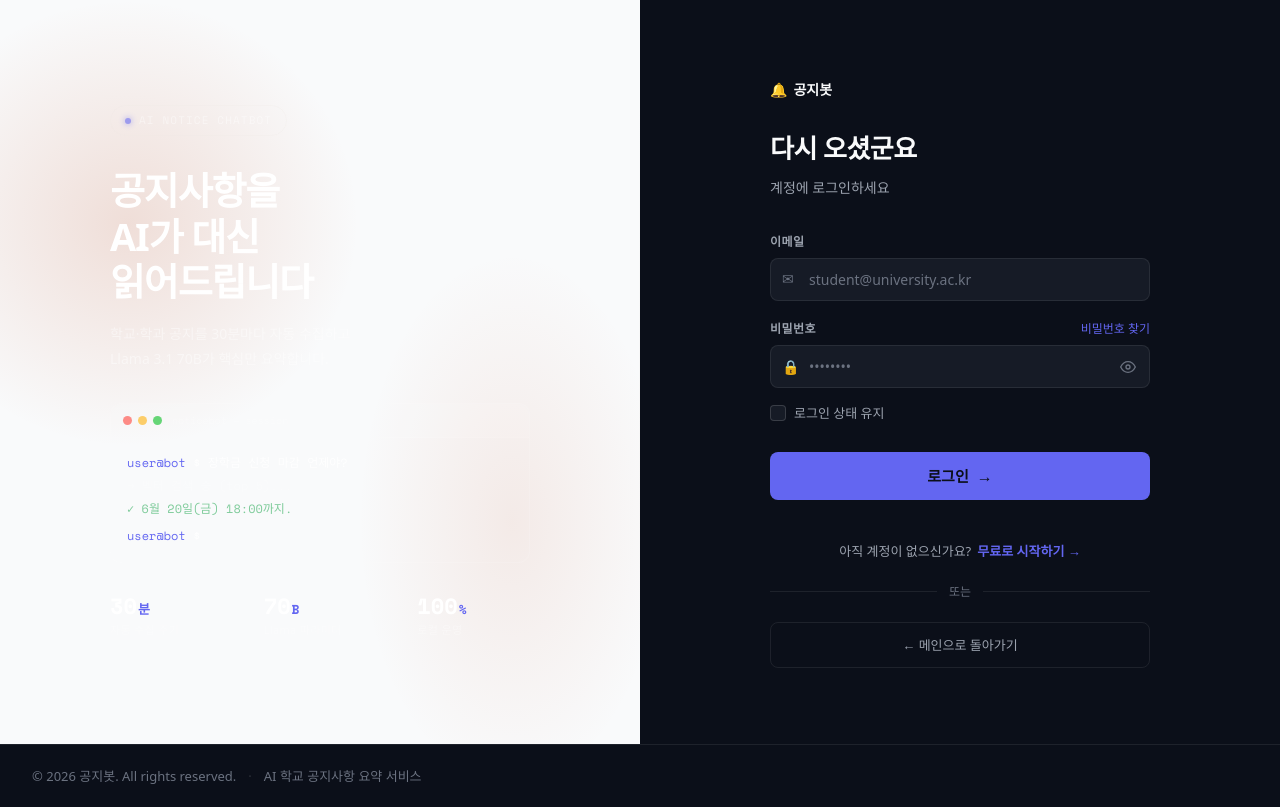
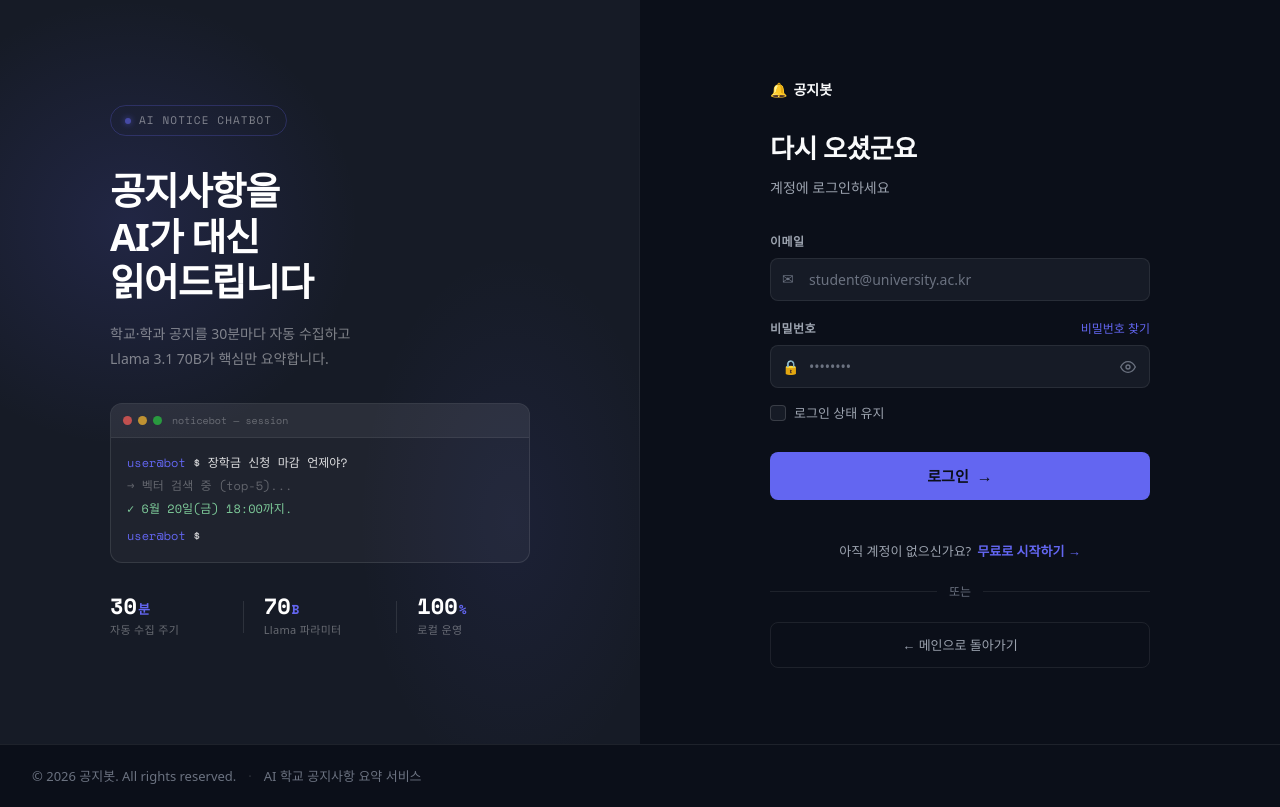
Before and after one commit to Hasegos/openstack-ai-notice-chatbot, a Python web app: template templates/login.html in a window 1280 px wide. Shown: the part 56-863 px from the top of the page. Run offline with Jinja, Linux system fonts and the light colour scheme; the template is opened without the code that fills it, so the values that code supplies are empty; some web fonts are replaced.

Commit message:
FIX login.css 수정
다크테마 버전으로 수정

```diff
--- a/static/css/login.css
+++ b/static/css/login.css
@@ -14,7 +14,7 @@
 
 /* ── auth__panel (Element) ── */
 .auth__panel--brand {
-  background: var(--text);
+  background: var(--surface);
   position: relative;
   overflow: hidden;
   display: flex;
@@ -28,8 +28,8 @@
   position: absolute;
   inset: 0;
   background-image:
-    radial-gradient(ellipse 60% 50% at 20% 30%, rgba(196, 94, 56, 0.18) 0%, transparent 60%),
-    radial-gradient(ellipse 40% 60% at 80% 70%, rgba(196, 94, 56, 0.10) 0%, transparent 60%);
+    radial-gradient(ellipse 60% 50% at 20% 30%, rgba(99, 102, 241, 0.15) 0%, transparent 60%),
+    radial-gradient(ellipse 40% 60% at 80% 70%, rgba(99, 102, 241, 0.08) 0%, transparent 60%);
   pointer-events: none;
 }
 
@@ -40,7 +40,7 @@
   top: 10%;
   height: 80%;
   width: 1px;
-  background: linear-gradient(to bottom, transparent, rgba(232, 228, 222, 0.15), transparent);
+  background: linear-gradient(to bottom, transparent, rgba(255, 255, 255, 0.08), transparent);
 }
 
 .auth__panel--form {
@@ -66,7 +66,7 @@
   align-items: center;
   gap: 8px;
   padding: 5px 14px;
-  border: 1px solid rgba(232, 228, 222, 0.2);
+  border: 1px solid rgba(99, 102, 241, 0.25);
   border-radius: var(--radius-pill);
   font-family: var(--font-mono);
   font-size: 11px;
@@ -260,8 +260,8 @@
   border-radius: var(--radius-md);
   font-size: 13px;
   margin-bottom: 1.25rem;
-  background: rgba(196, 94, 56, 0.08);
-  border: 1px solid rgba(196, 94, 56, 0.25);
+  background: rgba(99, 102, 241, 0.08);
+  border: 1px solid rgba(99, 102, 241, 0.25);
   color: var(--accent);
 }
 
@@ -346,7 +346,7 @@
 
 .login-form__input:focus {
   border-color: var(--accent);
-  box-shadow: 0 0 0 3px rgba(196, 94, 56, 0.08);
+  box-shadow: 0 0 0 3px rgba(99, 102, 241, 0.15);
 }
 
 .login-form__pw-toggle {
```
